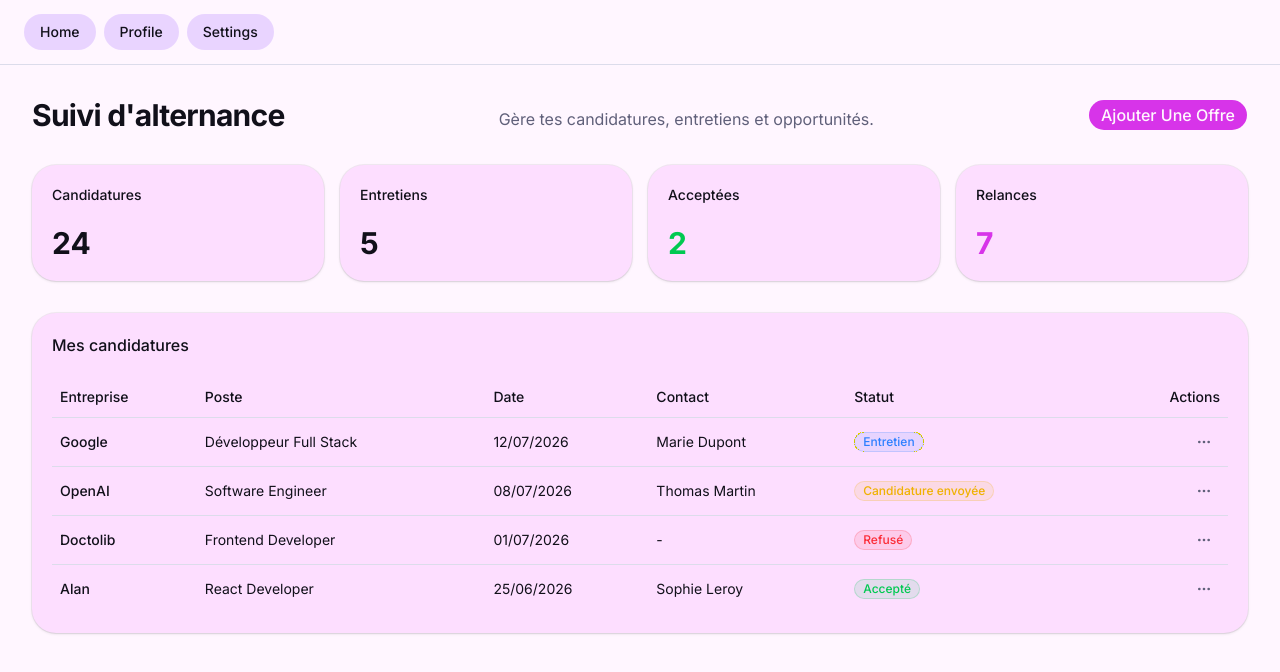
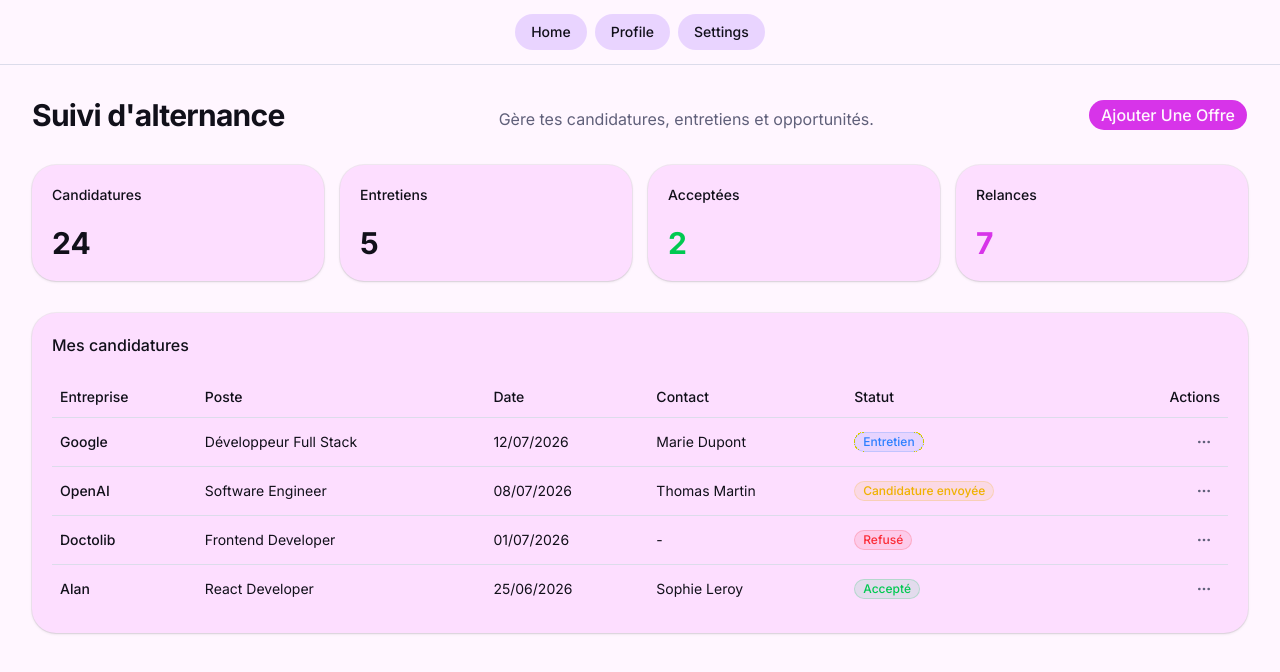
Before and after one commit to TryaNever/job-pilot-local, a Next.js app in the folder frontend/: page / in a window 1280 px wide. Shown: the top 672 px of the page. Built offline with nearby package versions, Linux system fonts and the light colour scheme.

Commit message:
fix(header): flex center

```diff
--- a/frontend/src/app/layout.tsx
+++ b/frontend/src/app/layout.tsx
@@ -52,7 +52,7 @@ export default function RootLayout({
       )}
     >
       <body className="min-h-full flex flex-col">
-        <header className="border-b bg-background">
+        <header className="border-b bg-background flex items-center justify-center">
           <div className="mx-auto flex h-16 max-w-7xl items-center px-6">
             <NavigationMenu>
               <NavigationMenuList className="flex gap-2">
```
